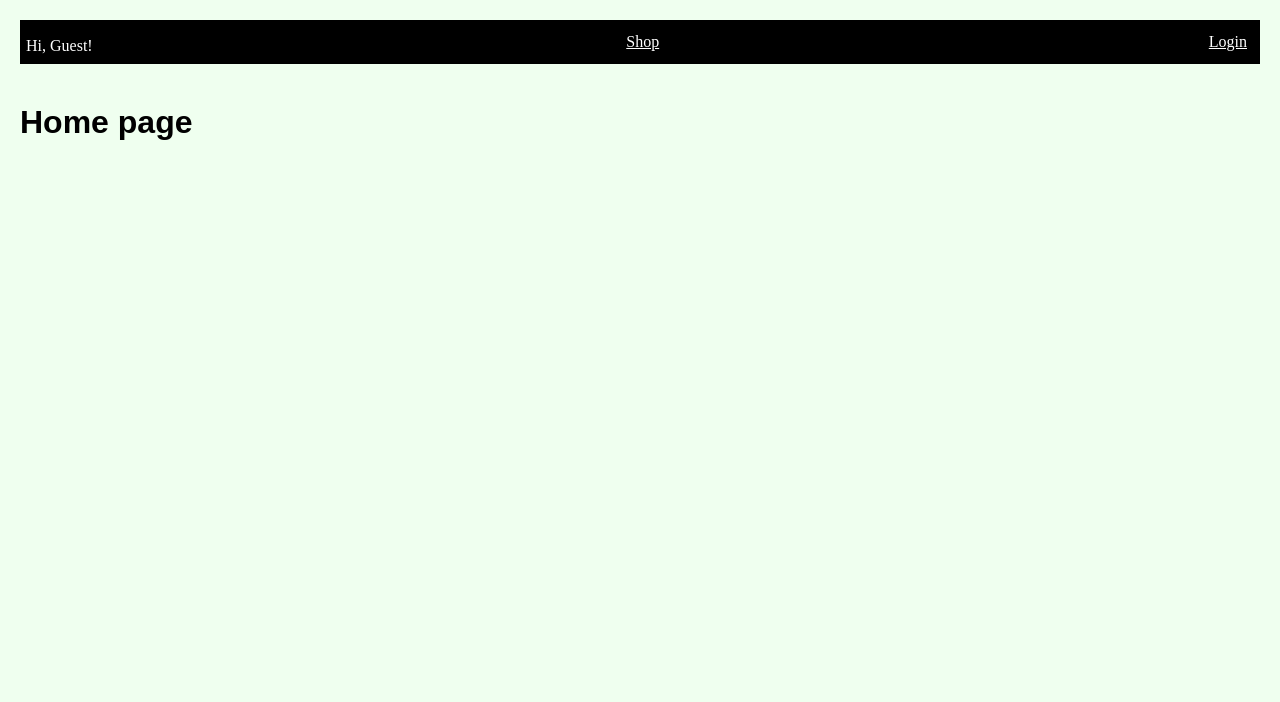
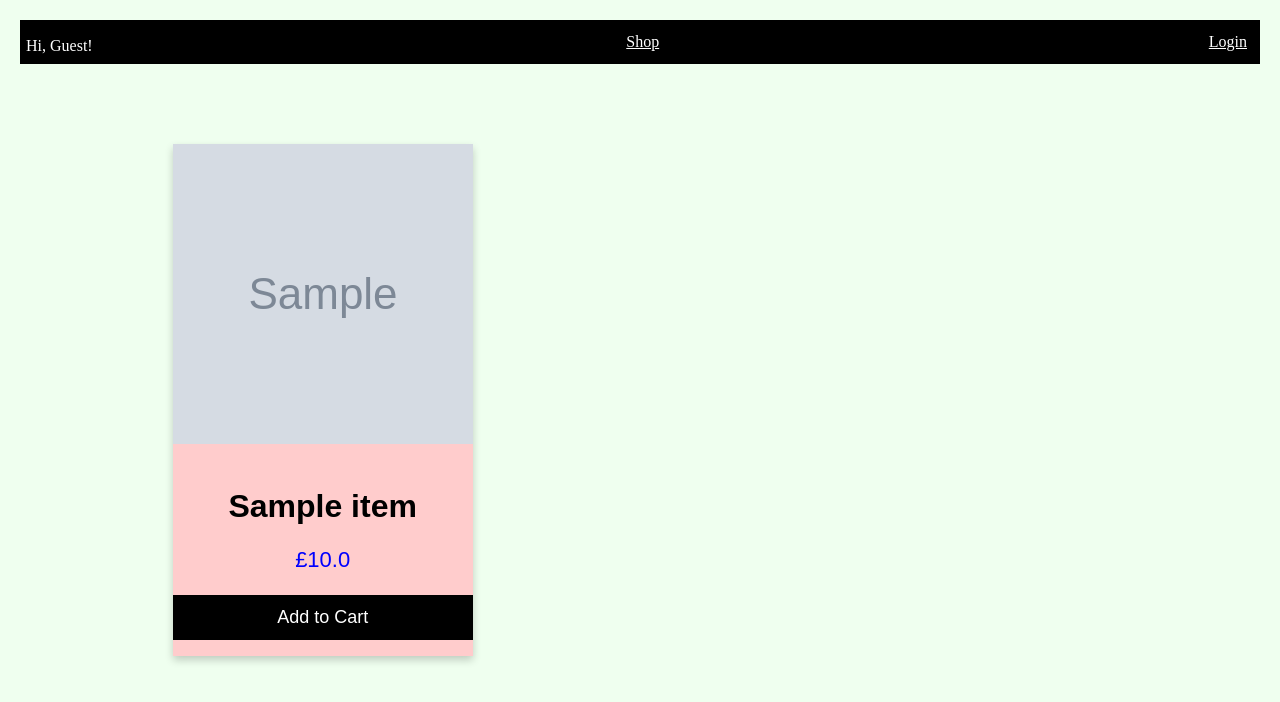
Before and after one commit to Revan0907/Cyberbox, a Flask app: page / in a window 1280 px wide. Shown: the top 702 px of the page. Run offline with Flask 2, Linux system fonts and the light colour scheme; tables that the repository leaves empty hold one stand-in row (values such as "Sample post"); grey boxes marked "Sample" are stand-in pictures.

Commit message:
Working home page. Next generate web page dedicated to clicked item

```diff
--- a/website/__init__.py
+++ b/website/__init__.py
@@ -1,10 +1,10 @@
-from flask import Flask
+from flask import Flask, session
 from flask_sqlalchemy import SQLAlchemy
 from flask_login import LoginManager
 
 app = Flask(__name__)
 app.debug = True
-app.config['SECRET_KEY'] = '6fff3d56b180be5fb38c37347cffcc0e66a0880f114c00ea' #Check again if error persists
+app.config['SECRET_KEY'] = '6fff3d56b180be5fb38c37347cffcc0e66a0880f114c00ea'
 app.config['SQLALCHEMY_DATABASE_URI'] = 'mysql+pymysql://c2053192:BF4V2ZiBun3U2Ta@csmysql.cs.cf.ac.uk:3306/c2053192_database1'
 
 login_manager = LoginManager()
--- a/website/routes.py
+++ b/website/routes.py
@@ -1,19 +1,18 @@
-from website.models import User, Anonymous
+from website.models import User, Anonymous, Items
 from flask import render_template, url_for, flash
 from website import app
 from website import db
 from flask import request, redirect, flash
 from website.forms import RegistrationForm, LoginForm
 from flask_login import login_user, logout_user, current_user, login_required
-from werkzeug.utils import secure_filename
 
 @app.route("/")
 @app.route("/home")
 def home():
-    #posts = Post.query.all()   Will be changed to items to be sold
+    data = Items.query.all()
     if current_user.is_anonymous == True:
         current_user.firstname = 'Guest'
-    return render_template('home.html')
+    return render_template('home.html', data=data)
 
 
 @app.route("/register", methods=['GET','POST'])
--- a/website/static/style.css
+++ b/website/static/style.css
@@ -89,3 +89,46 @@ margin-right: 10%;
 text-align: left;
 background-image: url(https://st2.depositphotos.com/8197886/10987/v/600/depositphotos_109876190-stock-illustration-abstract-geometric-polygon.jpg);
 }
+
+.card {
+  box-shadow: 0 4px 8px 0 rgba(0, 0, 0, 0.2);
+  max-width: 300px;
+  margin: 80px;
+  text-align: center;
+  font-family: arial;
+  display: inline-block;
+}
+
+.price {
+  color: blue;
+  font-size: 22px;
+}
+
+.card button {
+  border: none;
+  outline: 0;
+  padding: 12px;
+  color: white;
+  background-color: #000;
+  text-align: center;
+  cursor: pointer;
+  width: 100%;
+  font-size: 18px;
+}
+
+.card button:hover {
+  opacity: 0.7;
+}
+
+.st-box {
+float: left;
+background-color: #FFCCCC;
+}
+.nd-box {
+float: left;
+background-color: #CCCCFF;
+}
+.rd-box {
+float: right;
+background-color: #CCFFCC;
+}
--- a/website/templates/home.html
+++ b/website/templates/home.html
@@ -1,4 +1,32 @@
 {%extends "layout.html" %}
 {%block content%}
-  <h1>Home page</h1>
+  {% for item in data %}
+    <div class="card">
+      {% if item.id % 3 == 1 %}
+      <div class="st-box">
+        <img src="/static/img/{{item.img_file}}" style="width:100%" height="300">
+        <h1>{{item.name}}</h1>
+        <p class="price">£{{item.price}}</p>
+        <p><button>Add to Cart</button></p>
+      </div>
+      {% endif %}
+      {% if item.id % 3 == 2 %}
+      <div class="nd-box">
+        <img src="/static/img/{{item.img_file}}" style="width:100%" height="300">
+        <h1>{{item.name}}</h1>
+        <p class="price">£{{item.price}}</p>
+        <p><button>Add to Cart</button></p>
+      </div>
+      {% endif %}
+      {% if item.id % 3 == 0 %}
+      <div class="rd-box">
+        <img src="/static/img/{{item.img_file}}" style="width:100%" height="300">
+        <h1>{{item.name}}</h1>
+        <p class="price">£{{item.price}}</p>
+        <p><button>Add to Cart</button></p>
+      </div>
+      {% endif %}
+    </div>
+
+  {% endfor %}
 {%endblock content%}
```
Also changed, not shown: website/models.py (+6 -5 lines).
